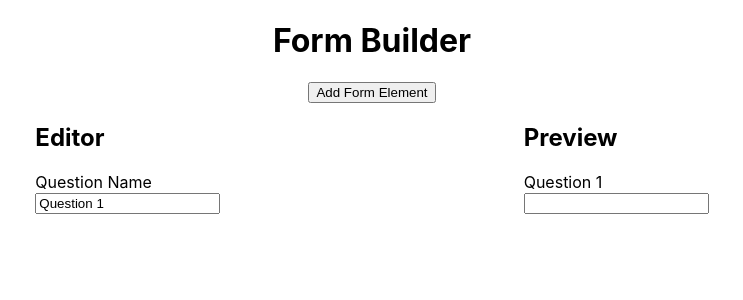
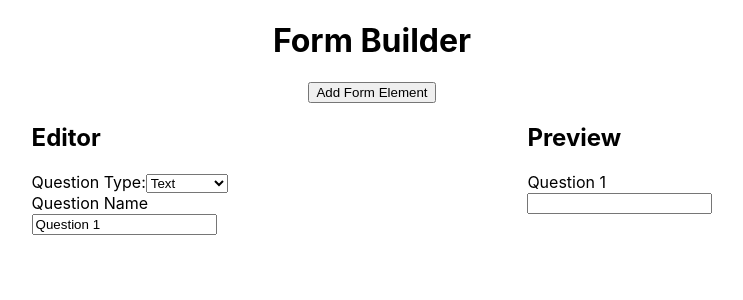
Before and after one commit to arkangelofkaos/form-builder-kata, a React (Create React App) app: page / in a window 1280 px wide. Both pictures are taken after a click on the button "Add Form Element". Shown: the top 300 px of the page, without its empty margins (268-1011 px from the left). Built offline with nearby package versions, Linux system fonts and the light colour scheme.

Commit message:
Add ability to change element type between checkbox and text input

```diff
--- a/src/form/editor/QuestionBuilder.jsx
+++ b/src/form/editor/QuestionBuilder.jsx
@@ -9,7 +9,22 @@ const QuestionBuilder = ({className, definition, setDefinition}) => {
         })
     }, [definition, setDefinition])
 
+    const onTypeChange = useCallback((e) => {
+        const newType = e.target.value
+        setDefinition(definition.id, {
+            ...definition,
+            type: newType
+        })
+    }, [definition, setDefinition])
+
     return <div className={className} data-testid="question-builder">
+        <label>
+            Question Type:
+            <select data-testid="type-select" onChange={onTypeChange}>
+                <option value="text">Text</option>
+                <option value="checkbox">Checkbox</option>
+            </select>
+        </label>
         <label>
             <div>Question Name</div>
             <input data-testid="name-input"
--- a/src/form/preview/QuestionPreview.jsx
+++ b/src/form/preview/QuestionPreview.jsx
@@ -1,5 +1,15 @@
 export const QuestionPreview = ({className, definition}) => {
     const {name, label, placeholder} = definition
+
+    if (definition.type === "checkbox") {
+        return <div className={className} data-testid="question-preview">
+            <div>{name}</div>
+            <label>
+                {label}
+                <input type="checkbox"/>
+            </label>
+        </div>
+    }
 
     return <div className={className} data-testid="question-preview">
         <div>{name}</div>
```
Also changed, not shown: 2 other files (tests, documents, lock files or other folders).
